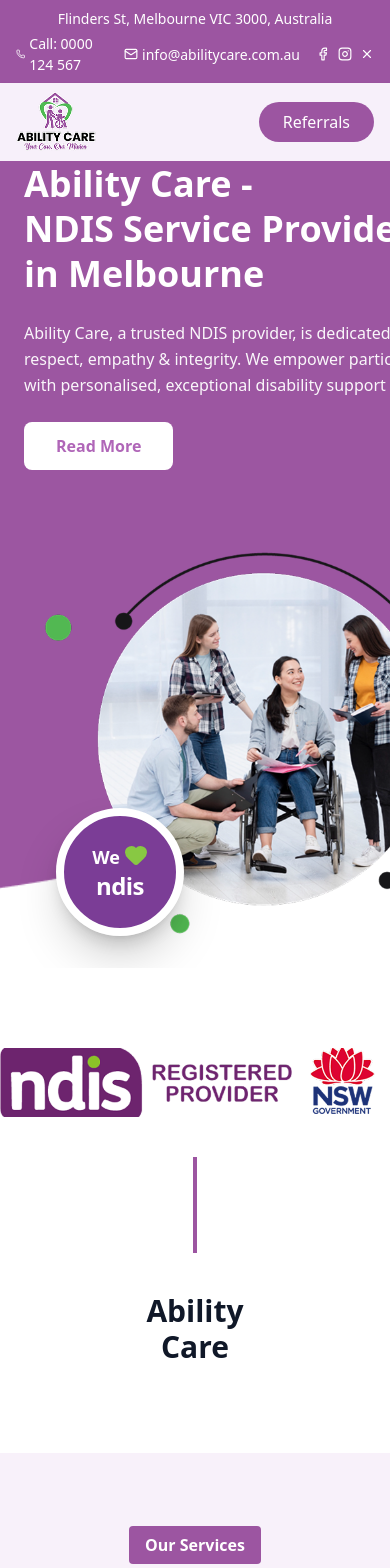
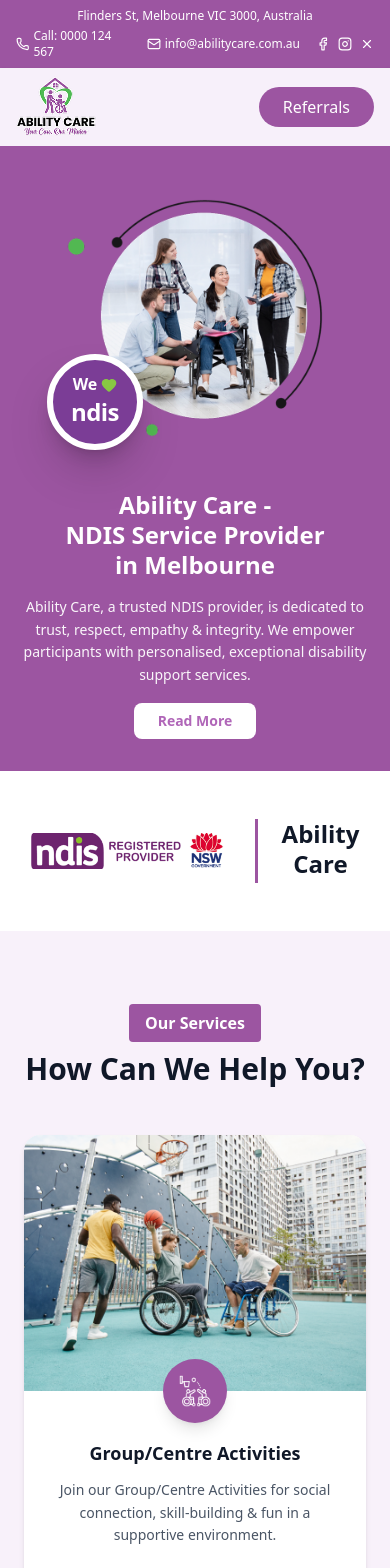
Before and after one commit to jewel-rana-ausasia/ability-care, a Next.js app: page / in a window 390 px wide. Shown: the top 1568 px of the page. Built offline with nearby package versions, Linux system fonts and the light colour scheme.

Commit message:
Update the mobile responsive for fir page of landing page

```diff
--- a/components/ContactSection.tsx
+++ b/components/ContactSection.tsx
@@ -8,8 +8,8 @@
   return (
     <section className="w-full py-12 lg:py-24 px-6 md:px-12 lg:px-24">
       <div className="max-w-7xl mx-auto bg-gradient-to-br from-gray-50 to-gray-100 flex items-center justify-center shadow-lg overflow-hidden">
-        <div className="w-full h-[600px] flex justify-around items-center bg-white shadow-2xl flex-col md:flex-row">
-          <div className="flex-1 mr-28 p-8 md:px-14 md:py-20">
+        <div className="w-full md:h-[600px] flex justify-around items-center bg-white shadow-2xl flex-col md:flex-row">
+          <div className="flex-1 md:mr-28 p-4 md:p-8 md:px-14 md:py-20">
             <h1 className="text-3xl font-bold text-gray-900 mb-4">
               Contact with Us
             </h1>
@@ -52,8 +52,8 @@
             </form>
           </div>
 
-          <div className="relative h-full bg-[#9C55A1] p-8 md:p-12 flex flex-col">
-            <div className="relative -left-2/3 top-[15%] bg-[#61B95D] rounded-xl p-6 mb-8 shadow-lg">
+          <div className="relative h-full bg-[#9C55A1] mt-6 md:mt-0 p-8 md:p-12 flex flex-col">
+            <div className="relative md:-left-2/3 top-[15%] bg-[#61B95D] rounded-xl p-6 mb-8 shadow-lg">
               <h2 className="text-white text-2xl font-bold mb-6">Contact Us</h2>
 
               <div className="space-y-5">
--- a/components/Footer.tsx
+++ b/components/Footer.tsx
@@ -7,9 +7,11 @@
       <section
         className="
           relative
-          bg-[url('/footer.png')]
-          py-20
-         bg-[#F5EEF6]
+          md:bg-[url('/footer.png')]
+          py-5
+          md:py-20
+         bg-[#9C55A1]
+         md:bg-[#F5EEF6]
          text-white
         "
       >
@@ -95,17 +97,17 @@
       </section>
 
       <section className="bg-[#6F3C72] border-t border-[#9C55A1]">
-        <div className="max-w-7xl mx-auto px-6 text-white py-3 text-sm">
+        <div className="max-w-7xl mx-auto md:px-6 text-white py-3 text-sm">
           <div className="flex flex-col md:flex-row items-center justify-between gap-3">
             {/* Left Side */}
-            <div className="text-center md:text-left">
+            <div className="text-center text-xs md:text-base md:text-left">
               Copyright © {new Date().getFullYear()}{" "}
               <span className="font-semibold">Ability Care</span> | NDIS Website
               by <span className="font-semibold">Aus Asia Online</span>
             </div>
 
             {/* Right Side */}
-            <div className="flex flex-wrap justify-center md:justify-end gap-4 text-white font-medium">
+            <div className="flex text-xs md:text-base flex-wrap justify-center md:justify-end gap-4 text-white font-medium">
               <a href="#" className="hover:text-white transition-colors">
                 Terms of Use
               </a>
--- a/components/HeroSection.tsx
+++ b/components/HeroSection.tsx
@@ -4,31 +4,33 @@
 export default function HeroSection() {
   return (
     <>
-      <section className="relative  bg-[url('/slide.png')] bg-no-repeat bg bg-center bg-cover overflow-hidden min-h-[500px]">
-        <div className="relative max-w-7xl mx-auto px-6 lg:px-8 lg:py-6">
-          <div className="grid lg:grid-cols-2 gap-12 lg:gap-16 items-center">
-            <div className="text-white space-y-6 z-10">
-              <h1 className="text-4xl lg:text-5xl font-bold leading-tight">
+      <section className="relative bg-[#9C55A1] lg:bg-transparent lg:bg-[url('/slide.png')] bg-no-repeat bg-center bg-cover overflow-hidden min-h-[500px]">
+        <div className="relative max-w-7xl mx-auto px-4 sm:px-6 lg:px-8 py-8 lg:py-6">
+          <div className="flex flex-col lg:grid lg:grid-cols-2 gap-8 lg:gap-16 items-center">
+            {/* Text Content */}
+            <div className="text-white space-y-4 lg:space-y-6 z-10 text-center lg:text-left order-2 lg:order-1">
+              <h1 className="text-2xl sm:text-3xl lg:text-4xl xl:text-5xl font-bold leading-tight">
                 Ability Care -<br />
                 NDIS Service Provider
                 <br />
                 in Melbourne
               </h1>
 
-              <p className="text-base lg:text-lg leading-relaxed opacity-95 max-w-xl">
+              <p className="text-sm sm:text-base xl:text-lg leading-relaxed opacity-95 max-w-xl mx-auto lg:mx-0">
                 Ability Care, a trusted NDIS provider, is dedicated to trust,
                 respect, empathy & integrity. We empower participants with
                 personalised, exceptional disability support services.
               </p>
 
-              <button className="bg-white text-[#b066b8] px-8 py-3 rounded-md font-semibold hover:bg-opacity-90 transition-all">
+              <button className="bg-white text-[#b066b8] px-6 py-2 xl:px-8 md:py-2 xl:py-3 rounded-md font-semibold hover:bg-opacity-90 transition-all text-sm sm:text-base">
                 Read More
               </button>
             </div>
 
-            <div className="relative flex items-center justify-center z-10">
+            {/* Image Content */}
+            <div className="relative flex items-center justify-center z-10 order-1 lg:order-2">
               <div className="relative">
-                <div className="rounded-full w-[450px] h-[450px] lg:w-[550px] lg:h-[550px]">
+                <div className="rounded-full w-[280px] h-[280px] sm:w-[350px] sm:h-[350px] lg:w-[450px] lg:h-[450px] xl:w-[550px] xl:h-[550px]">
                   <img
                     src="/hero-image.png"
                     alt="NDIS Support Group"
@@ -36,17 +38,17 @@
                   />
                 </div>
 
-                <div className="absolute bottom-8 left-8 rounded-full shadow-2xl">
-                  <div className="relative w-32 h-32 lg:w-40 lg:h-40 bg-[#7b3d96] rounded-full border-[8px] border-white flex flex-col items-center justify-center text-white shadow-lg">
+                <div className="absolute bottom-2 -left-2 lg:bottom-6 lg:-left-1 xl:bottom-8 xl:left-8 rounded-full shadow-2xl">
+                  <div className="relative w-24 h-24 sm:w-32 sm:h-32 lg:w-36 lg:h-36 xl:w-40 xl:h-40 bg-[#7b3d96] rounded-full border-[6px] xl:border-[8px] border-white flex flex-col items-center justify-center text-white shadow-lg">
                     <div className="flex items-end justify-center mb-1">
-                      <span className="text-lg lg:text-2xl font-bold leading-none">
+                      <span className="text-base sm:text-lg lg:text-2xl font-bold leading-none">
                         We
                       </span>
-                      <Heart className="w-6 h-6 lg:w-10 lg:h-10 text-[#88c843] fill-[#88c843] ml-1 relative top-[1px]" />
+                      <Heart className="w-4 h-4 sm:w-6 sm:h-6 lg:w-10 lg:h-10 text-[#88c843] fill-[#88c843] ml-1 relative top-[1px]" />
                     </div>
 
                     {/* "ndis" text */}
-                    <span className="text-2xl lg:text-4xl font-extrabold tracking-tight">
+                    <span className="text-2xl sm:text-2xl lg:text-4xl font-extrabold tracking-tight">
                       ndis
                     </span>
                   </div>
@@ -57,24 +59,25 @@
         </div>
       </section>
 
-      <section className="w-full flex justify-center items-center mx-auto py-20">
-        <div className="max-w-7xl mx-auto flex flex-col md:flex-row items-center justify-between gap-10">
+      <section className="w-full flex justify-center items-center mx-auto py-12 sm:py-16 md:py-20">
+        <div className="max-w-7xl mx-auto flex flex-row items-center justify-between gap-6 sm:gap-10 px-4 sm:px-6">
           {/* Left: Image Section */}
           <div className="flex-shrink-0">
             <Image
-              src="/hero-icon1.png" // <-- replace with your image path
+              src="/hero-icon1.png"
               alt="NDIS Registered Provider"
               width={550}
               height={120}
-              className="w-full"
+              className="w-[200px] sm:w-[300px] md:w-[400px] lg:w-[550px] h-auto"
             />
           </div>
 
-          <div className="h-24 w-[4px] bg-[#9C55A1]"></div>
+          {/* Middle Divider */}
+          <div className="h-16 sm:h-20 md:h-24 w-[3px] sm:w-[4px] bg-[#9C55A1]"></div>
 
           {/* Right: Text Section */}
           <div className="text-center md:text-left">
-            <h2 className="text-3xl font-extrabold text-gray-900 mb-2">
+            <h2 className="text-2xl sm:text-3xl md:text-4xl font-extrabold text-gray-900 mb-1 sm:mb-2 leading-tight">
               Ability
               <br />
               Care
--- a/components/Navbar.tsx
+++ b/components/Navbar.tsx
@@ -9,7 +9,7 @@
   return (
     <header className="w-full mx-auto">
       <div className="bg-[#9C55A1]">
-         <div className="max-w-7xl mx-auto text-white text-[14px] md:text-sm py-2 px-4 flex flex-col md:flex-row justify-between items-center">
+        <div className="md:max-w-7xl mx-auto text-white text-xs md:text-[14px] py-2 px-4 flex flex-col md:flex-row justify-between items-center">
           <span>Flinders St, Melbourne VIC 3000, Australia</span>
           <div className="flex items-center gap-4 mt-1 md:mt-0">
             <span className="flex items-center gap-1">
@@ -31,9 +31,7 @@
             </div>
           </div>
         </div>
-
       </div>
-
 
       <nav className="bg-[#F7F0FA] shadow-sm">
         <div className="max-w-7xl mx-auto px-4 py-2 flex flex-wrap items-center justify-between">
@@ -44,11 +42,13 @@
               width={80}
               height={50}
             />
-
           </div>
 
           <div className="hidden md:flex items-center space-x-6 text-[#9C55A1] font-medium">
-            <Link href="#" className="text-[#6F3C72] font-semibold hover:text-purple-600">
+            <Link
+              href="#"
+              className="text-[#6F3C72] font-semibold hover:text-purple-600"
+            >
               Home
             </Link>
             <Link href="#" className="hover:text-purple-600">
--- a/components/TestimonialsSection.tsx
+++ b/components/TestimonialsSection.tsx
@@ -13,7 +13,7 @@
           <h2 className="text-3xl md:text-4xl font-bold text-white mb-3">
             Why Choose Us?
           </h2>
-          <p className="text-white leading-relaxed">
+          <p className="text-white text-sm md:text-base leading-relaxed">
             At our core, we are dedicated to providing high-quality,
             personalised support that empowers individuals with disabilities to
             live independently and with dignity. Our experienced team is
```
Also changed, not shown: components/FaqSection.tsx (+11 -10 lines). Lines whose indentation alone changed are shown as unchanged.
